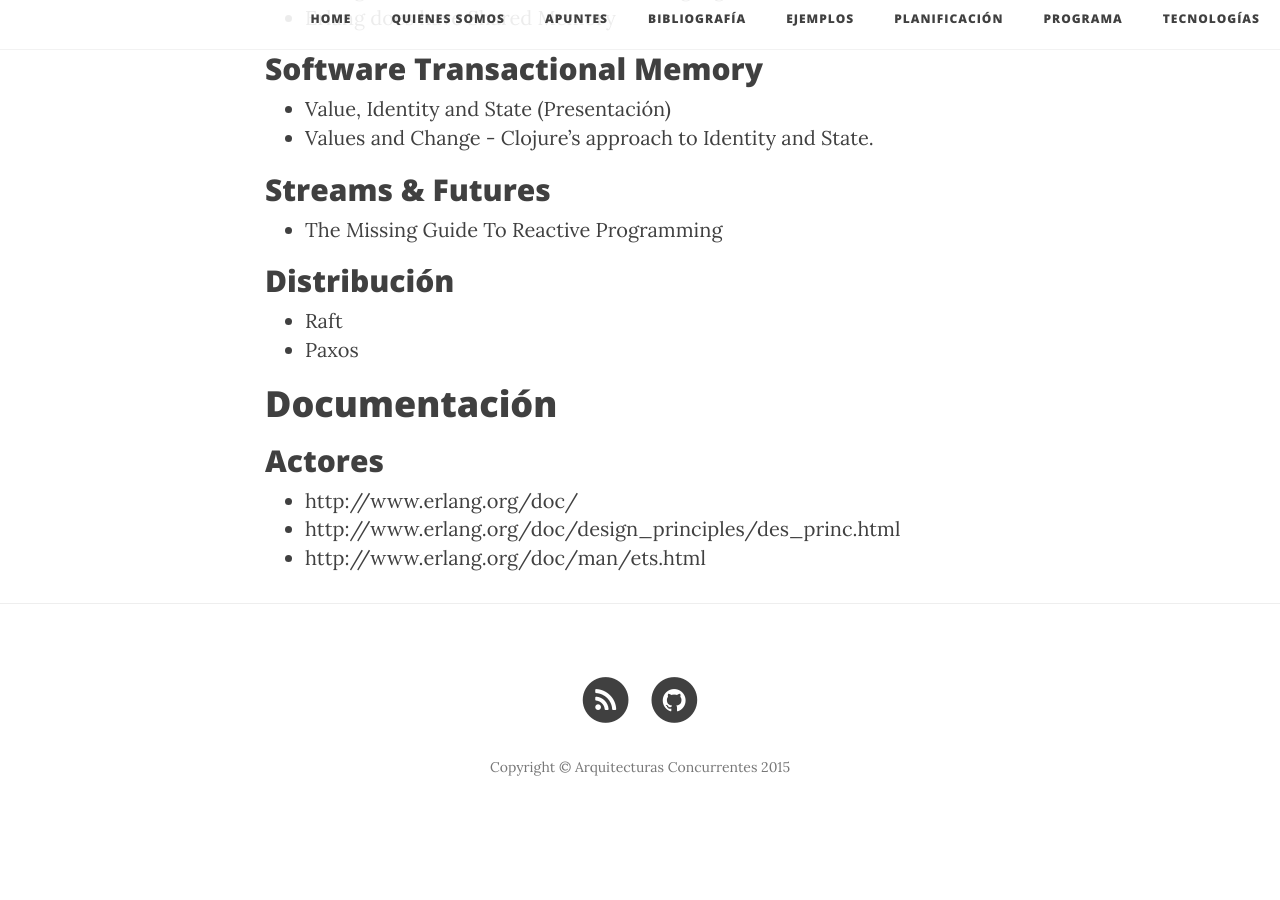
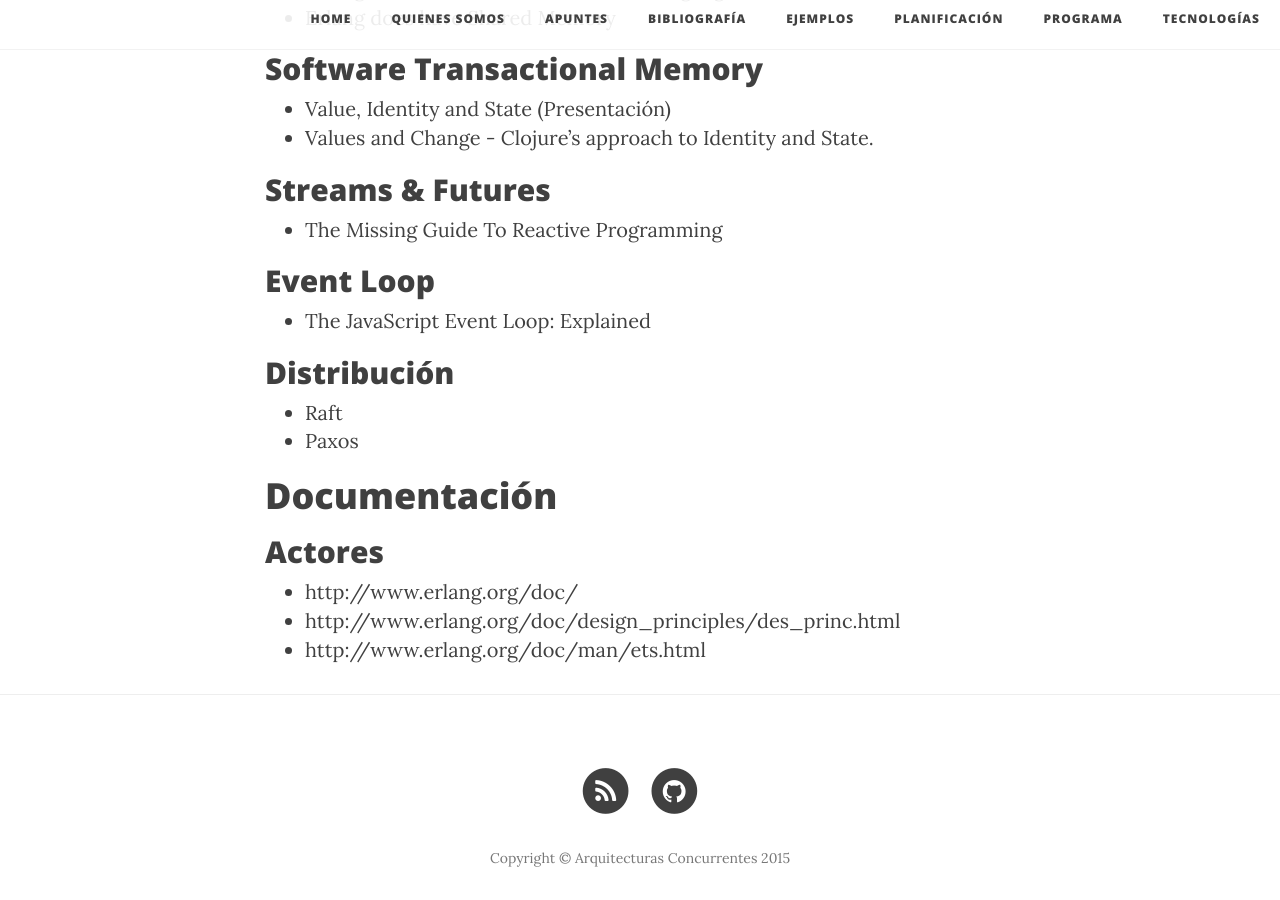
Before and after one commit to arquitecturas-concurrentes/arquitecturas-concurrentes.github.io, a Jekyll site: the page built from bibliografia.md, in a window 1280 px wide and 900 px high, scrolled down 1320 px. Built offline with Jekyll 4.4.1, drawn with Linux system fonts in a browser that asks for light colours; nearby versions of some CDN libraries; before the commit the page ends 2163 px from its top, so only the background shows below that.

Commit message:
Agregando link sobre event loop

```diff
--- a/bibliografia.md
+++ b/bibliografia.md
@@ -48,6 +48,10 @@ permalink: /bibliografia/
 
 - [The Missing Guide To Reactive Programming](https://gist.github.com/staltz/868e7e9bc2a7b8c1f754)
 
+## Event Loop
+
+- [The JavaScript Event Loop: Explained](http://blog.carbonfive.com/2013/10/27/the-javascript-event-loop-explained)
+
 ##Distribución
 
 - Raft
```
